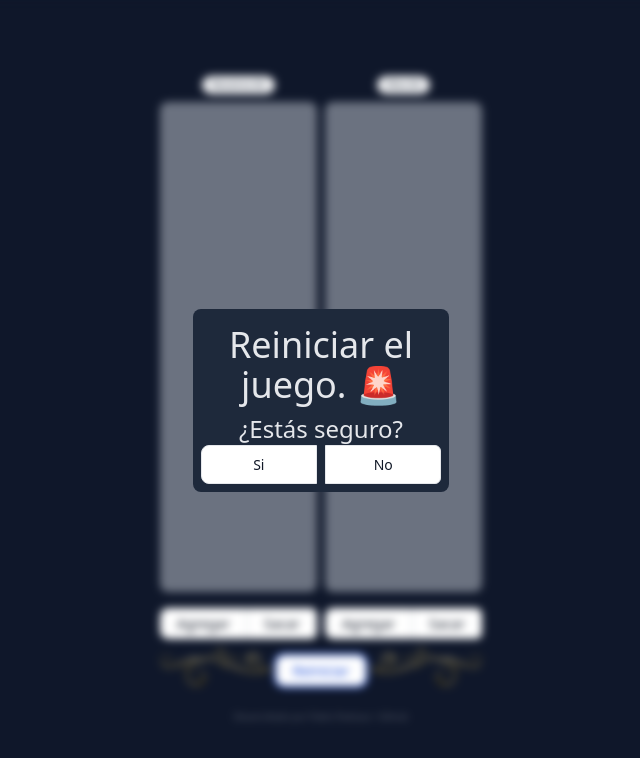
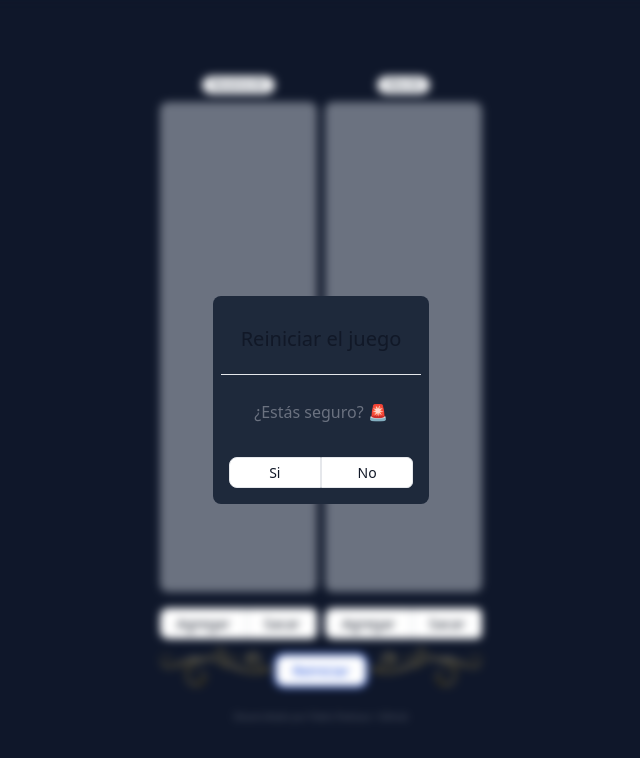
Before and after one commit to wayaba/anotador-truco, a React (Vite) app: page / in a window 1280 px wide. Both pictures are taken after a click on the button "Reiniciar". Shown: the top 758 px of the page, without its empty margins (319-959 px from the left). Built offline with nearby package versions, Linux system fonts and the light colour scheme.

Commit message:
restileo modal

```diff
--- a/src/components/Game.jsx
+++ b/src/components/Game.jsx
@@ -36,8 +36,8 @@ export const Game = () => {
       confetti()
       setTimeout(() => {
         setModalMessage({
-          title: `${isWe ? 'Nosotros ganamos' : 'Ellos ganaron'} el partido 🙂`,
-          subtitle: '¿Jugamos de nuevo?'
+          title: `${isWe ? 'Nosotros ganamos' : 'Ellos ganaron'} el partido`,
+          subtitle: '¿Jugamos de nuevo? 🙂'
         })
         setShowModal(true)
 
@@ -47,8 +47,8 @@ export const Game = () => {
 
   const openModalRestart = () => {
     setModalMessage({
-      title: `Reiniciar el juego.  🚨`,
-      subtitle: '¿Estás seguro?'
+      title: `Reiniciar el juego`,
+      subtitle: '¿Estás seguro? 🚨'
     })
     setShowModal(true)
   }
--- a/src/components/Modal.jsx
+++ b/src/components/Modal.jsx
@@ -2,23 +2,26 @@ export const Modal = ({ onClose, onConfirm, title, subtitle }) => {
   return (
     <div className="fixed inset-0 bg-opacity-25 backdrop-blur-sm flex justify-center items-center z-50">
       <div className=" flex flex-col items-center">
-        <div className="sm:w-2/3 w-fit items-center text-gray-200 text-center bg-slate-800 p-2 rounded-lg ">
-          <h1 className="lg:text-4xl md:text-2xl sm:text-2xl text-lg m-2">
-            {title}
-          </h1>
-
-          <small className="lg:text-2xl md:text-2xl sm:text-2xl text-lg ">
-            {subtitle}
-          </small>
-          <div className="grid grid-cols-2 gap-2">
+        <div className="w-fit items-center text-gray-200 text-center bg-slate-800 p-2 rounded-lg ">
+          <div class="flex items-center justify-between p-5 border-b rounded-t dark:border-gray-600">
+            <h3 class="text-xl font-medium text-gray-900 dark:text-white">
+              {title}
+            </h3>
+          </div>
+          <div class="p-6 space-y-6">
+            <p class="text-base leading-relaxed text-gray-500 dark:text-gray-400">
+              {subtitle}
+            </p>
+          </div>
+          <div className="grid grid-cols-2 m-2">
             <button
-              className="px-4 py-2 text-sm font-medium text-gray-900 bg-white border border-gray-200 rounded-l-lg hover:bg-gray-100 hover:text-blue-700 focus:z-10 focus:ring-2 focus:ring-blue-700 focus:text-blue-700 dark:bg-gray-700 dark:border-gray-600 dark:text-white dark:hover:text-white dark:hover:bg-gray-600 dark:focus:ring-blue-500 dark:focus:text-white"
+              className="px-4 py-1 text-sm font-medium text-gray-900 bg-white border border-gray-200 rounded-l-lg hover:bg-gray-100 hover:text-blue-700 focus:z-10 focus:ring-2 focus:ring-blue-700 focus:text-blue-700 dark:bg-gray-700 dark:border-gray-600 dark:text-white dark:hover:text-white dark:hover:bg-gray-600 dark:focus:ring-blue-500 dark:focus:text-white"
               onClick={onConfirm}
             >
               Si
             </button>
             <button
-              className="px-4 py-2 text-sm font-medium text-gray-900 bg-white border border-gray-200 rounded-r-md hover:bg-gray-100 hover:text-blue-700 focus:z-10 focus:ring-2 focus:ring-blue-700 focus:text-blue-700 dark:bg-gray-700 dark:border-gray-600 dark:text-white dark:hover:text-white dark:hover:bg-gray-600 dark:focus:ring-blue-500 dark:focus:text-white"
+              className="px-4 py-1 text-sm font-medium text-gray-900 bg-white border border-gray-200 rounded-r-md hover:bg-gray-100 hover:text-blue-700 focus:z-10 focus:ring-2 focus:ring-blue-700 focus:text-blue-700 dark:bg-gray-700 dark:border-gray-600 dark:text-white dark:hover:text-white dark:hover:bg-gray-600 dark:focus:ring-blue-500 dark:focus:text-white"
               onClick={onClose}
             >
               No
```
